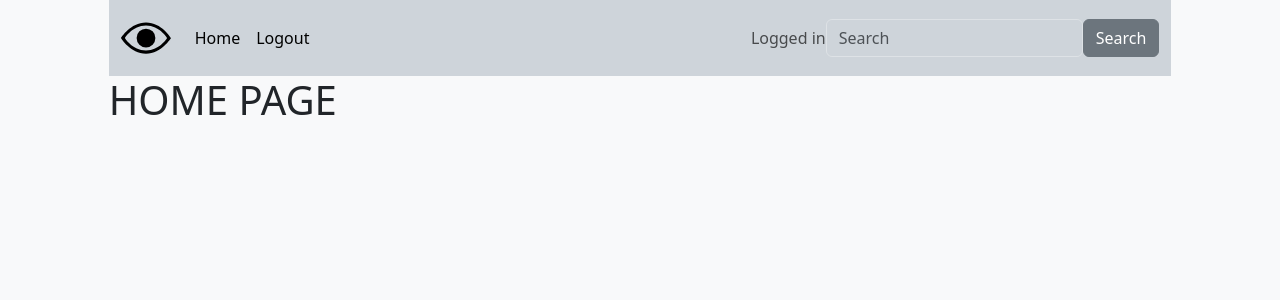
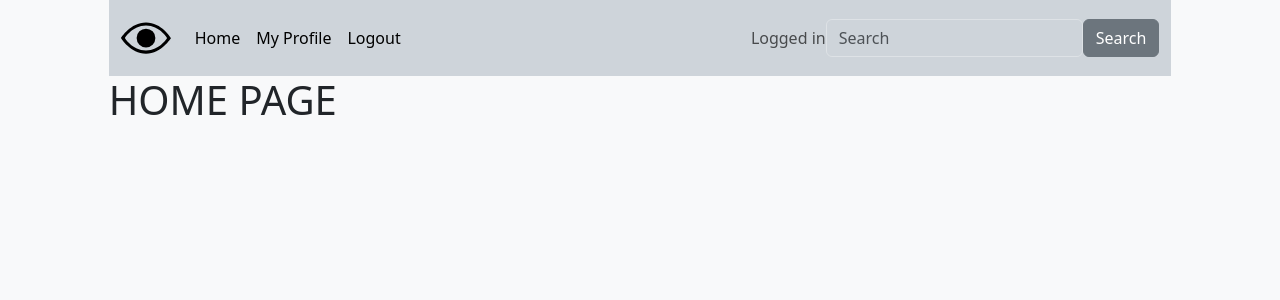
Before and after one commit to badgersky/social-media-app, a Django app: page / in a window 1280 px wide. Shown: the top 300 px of the page. Run offline with Django 4.2, Linux system fonts and the light colour scheme; the visitor is signed in with stand-in values (Sample User, id 1); some libraries are stand-ins or nearby versions.

Commit message:
add my profile link to navbar

```diff
--- a/templates/partials/nav.html
+++ b/templates/partials/nav.html
@@ -11,6 +11,9 @@
                     <a class="nav-link text-black" aria-current="page" href="{% url 'home:home' %}">Home</a>
                 </li>
                 {% if user.is_authenticated %}
+                    <li class="nav-item">
+                        <a class="nav-link text-black" href="{% url 'users:profile' user_id=user.id %}">My Profile</a>
+                    </li>
                     <li class="nav-item">
                         <a class="nav-link text-black" href="{% url 'users:logout' %}">Logout</a>
                     </li>
```
